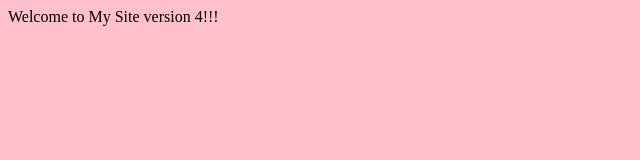
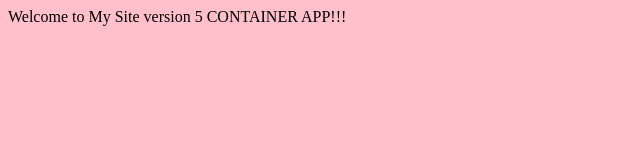
Before and after one commit to anandwork75/webcontainer, a plain HTML site: page index.html in a window 1280 px wide. Shown: the whole page, without its empty margins (0-640 px from the left). Drawn offline with Linux system fonts and the light colour scheme.

Commit message:
2nd commit

```diff
--- a/index.html
+++ b/index.html
@@ -1,3 +1,3 @@
 <body bgcolor='pink'>
-Welcome to My Site version 4!!!
+Welcome to My Site version 5 CONTAINER APP!!!
 </body>
```
